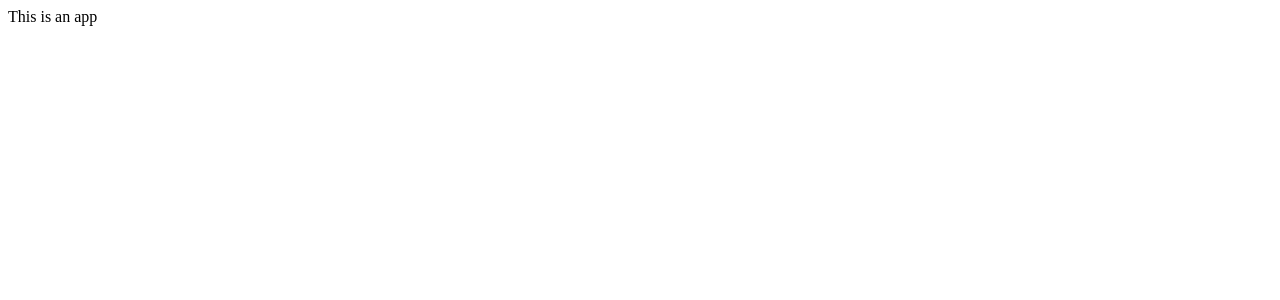
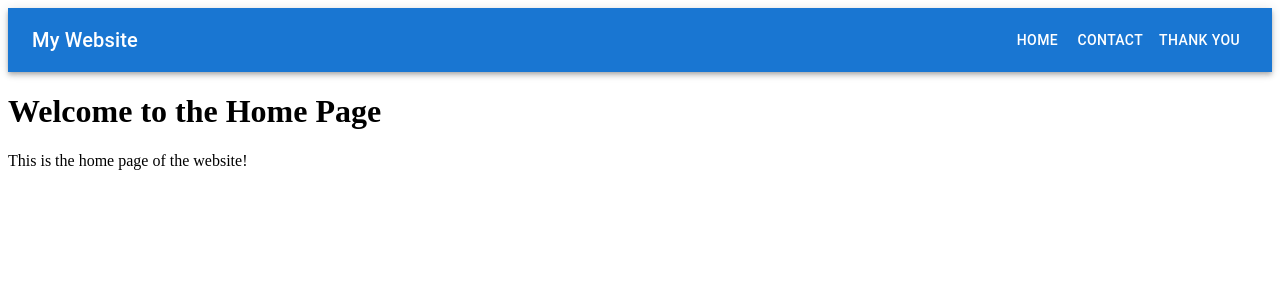
Before and after one commit to Cindysu123/netlifyDemo, a React (Vite) app: page / in a window 1280 px wide. Shown: the top 300 px of the page. Built offline with nearby package versions, Linux system fonts and the light colour scheme.

Commit message:
Removed Next.js plugin and updated build settings

```diff
--- a/src/App.jsx
+++ b/src/App.jsx
@@ -1,13 +1,38 @@
-// src/App.jsx
-import React from "react";
-import Form from "./Form";
+// App.js
+import React from 'react';
+import { Link } from 'react-router-dom';
+import { AppBar, Toolbar, Typography, Button, Box } from '@mui/material';
 
-function App() {
+const App = () => {
   return (
-    <div className="App">
-      This is an app
+    <div>
+      {/* Navigation Bar */}
+      <AppBar position="static">
+        <Toolbar>
+          <Typography variant="h6" sx={{ flexGrow: 1 }}>
+            My Website
+          </Typography>
+          <Box>
+            <Button color="inherit" component={Link} to="/">
+              Home
+            </Button>
+            <Button color="inherit" component={Link} to="/contact">
+              Contact
+            </Button>
+            <Button color="inherit" component={Link} to="/thank-you">
+              Thank You
+            </Button>
+          </Box>
+        </Toolbar>
+      </AppBar>
+
+      {/* Content of the Home page (App component) */}
+      <div>
+        <h1>Welcome to the Home Page</h1>
+        <p>This is the home page of the website!</p>
+      </div>
     </div>
   );
-}
+};
 
 export default App;
```
